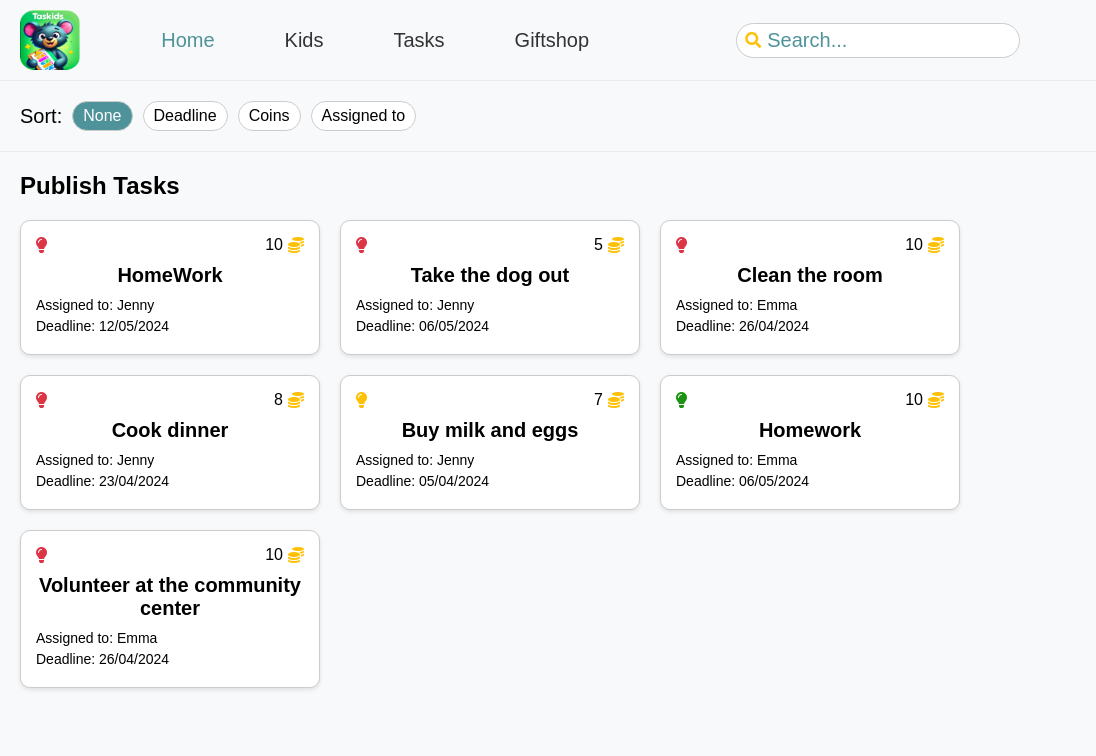
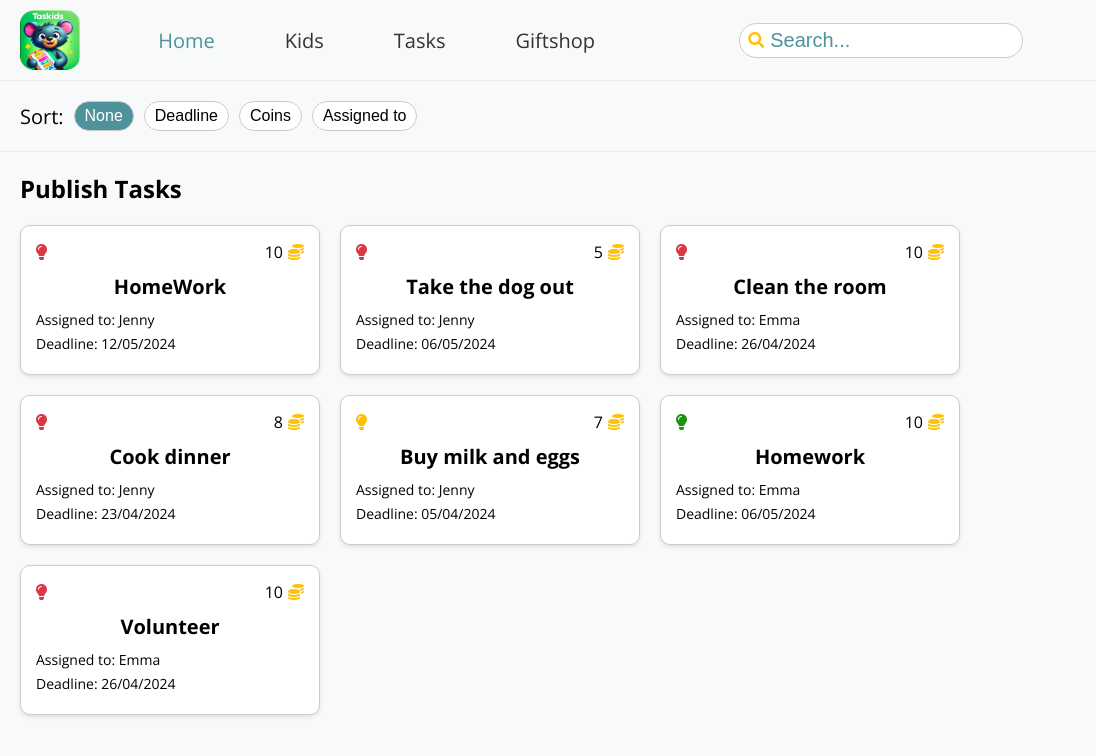
Before and after one commit to Danel-Yehuda/project_first, a plain HTML site: page index.html in a window 1280 px wide. Shown: the full height of the page, 0-1096 px from the left. Drawn offline with nearby package versions, Linux system fonts and the light colour scheme.

Commit message:
update text style

```diff
--- a/css/styles.css
+++ b/css/styles.css
@@ -4,7 +4,7 @@
     box-sizing: border-box;
 }
 body {
-    font-family: Arial, sans-serif;
+    font-family: 'Open Sans', sans-serif;
     margin: 0;
     padding: 0;
     background-color: #f8f9fa;
@@ -146,8 +146,10 @@ nav ul li.active a {
     border: 1px solid #ccc;
     border-radius: 10px;
     width: 300px;
+    height: 150px;
     padding: 15px;
     box-shadow: 0 2px 4px rgba(0, 0, 0, 0.1);
+
 }
 
 .card-header {
--- a/data/publishTasks.json
+++ b/data/publishTasks.json
@@ -42,7 +42,7 @@
         "status": "3"
     },
     {
-        "name": "Volunteer at the community center",
+        "name": "Volunteer",
         "assignedTo": "Emma",
         "deadline": "26/04/2024",
         "coins": 10,
--- a/index.html
+++ b/index.html
@@ -6,6 +6,7 @@
     <title>TasKids</title>
     <link rel="stylesheet" href="css/styles.css">
     <link rel="stylesheet" href="https://cdnjs.cloudflare.com/ajax/libs/font-awesome/5.15.3/css/all.min.css">
+    <link href="https://fonts.googleapis.com/css2?family=Open+Sans:wght@400;600;700&display=swap" rel="stylesheet">
     <script src="js/mainPage.js" defer></script>
 </head>
 <body>
```
